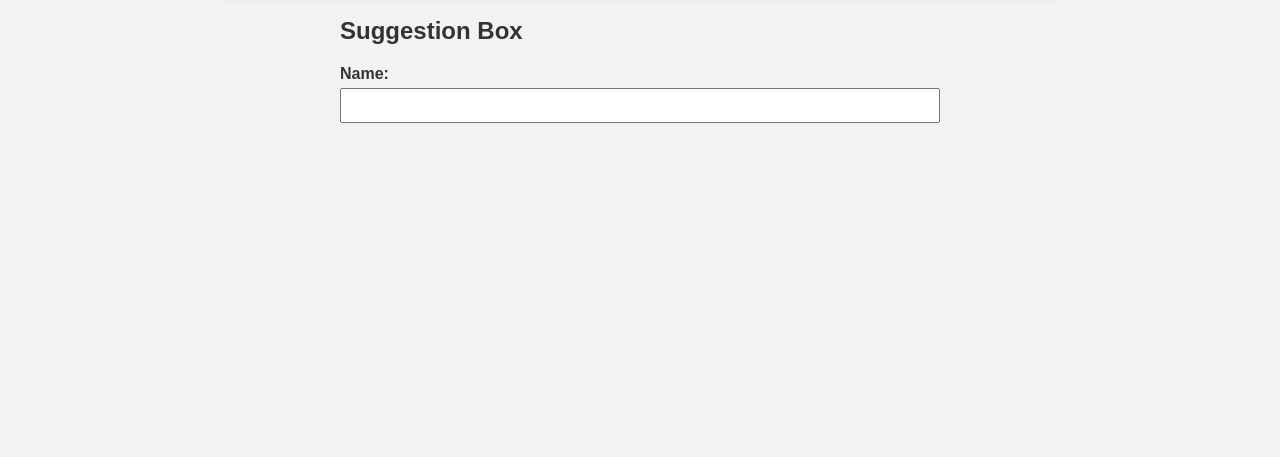
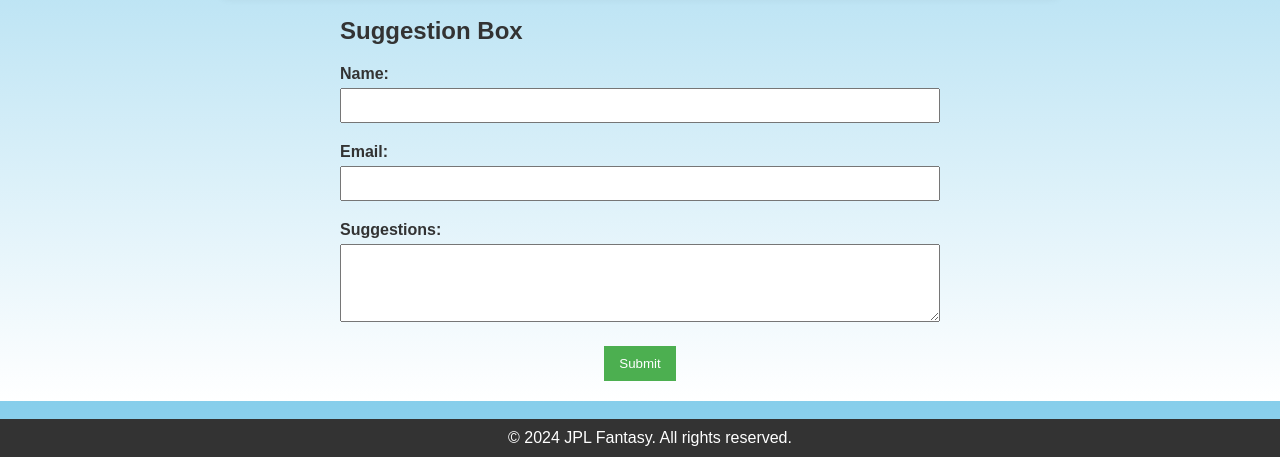
Before and after one commit to Yugandhar2k1/JPLFantasy, a plain HTML site: page index.html in a window 1280 px wide. Shown: the part 343-800 px from the top of the page. Drawn offline with Linux system fonts and the light colour scheme.

Commit message:
Update index.html

```diff
--- a/index.html
+++ b/index.html
@@ -9,7 +9,7 @@
             font-family: 'Arial', sans-serif;
             margin: 0;
             padding: 0;
-            background-color: #f2f2f2;
+            background: linear-gradient(to bottom, #87CEEB, #ffffff);
             color: #333;
         }
 
@@ -122,4 +122,24 @@
                 <label for="name">Name:</label>
                 <input type="text" id="name" name="name" required>
             </div>
-            <div class="
+            <div class="form-group">
+                <label for="email">Email:</label>
+                <input type="email" id="email" name="email" required>
+            </div>
+            <div class="form-group">
+                <label for="suggestions">Suggestions:</label>
+                <textarea id="suggestions" name="suggestions" rows="4" required></textarea>
+            </div>
+            <div class="form-group">
+                <button type="submit" class="submit-btn">Submit</button>
+            </div>
+        </form>
+    </div>
+
+    <!-- Copyright Notice -->
+    <footer>
+        &copy; 2024 JPL Fantasy. All rights reserved.
+    </footer>
+
+</body>
+</html>
```
